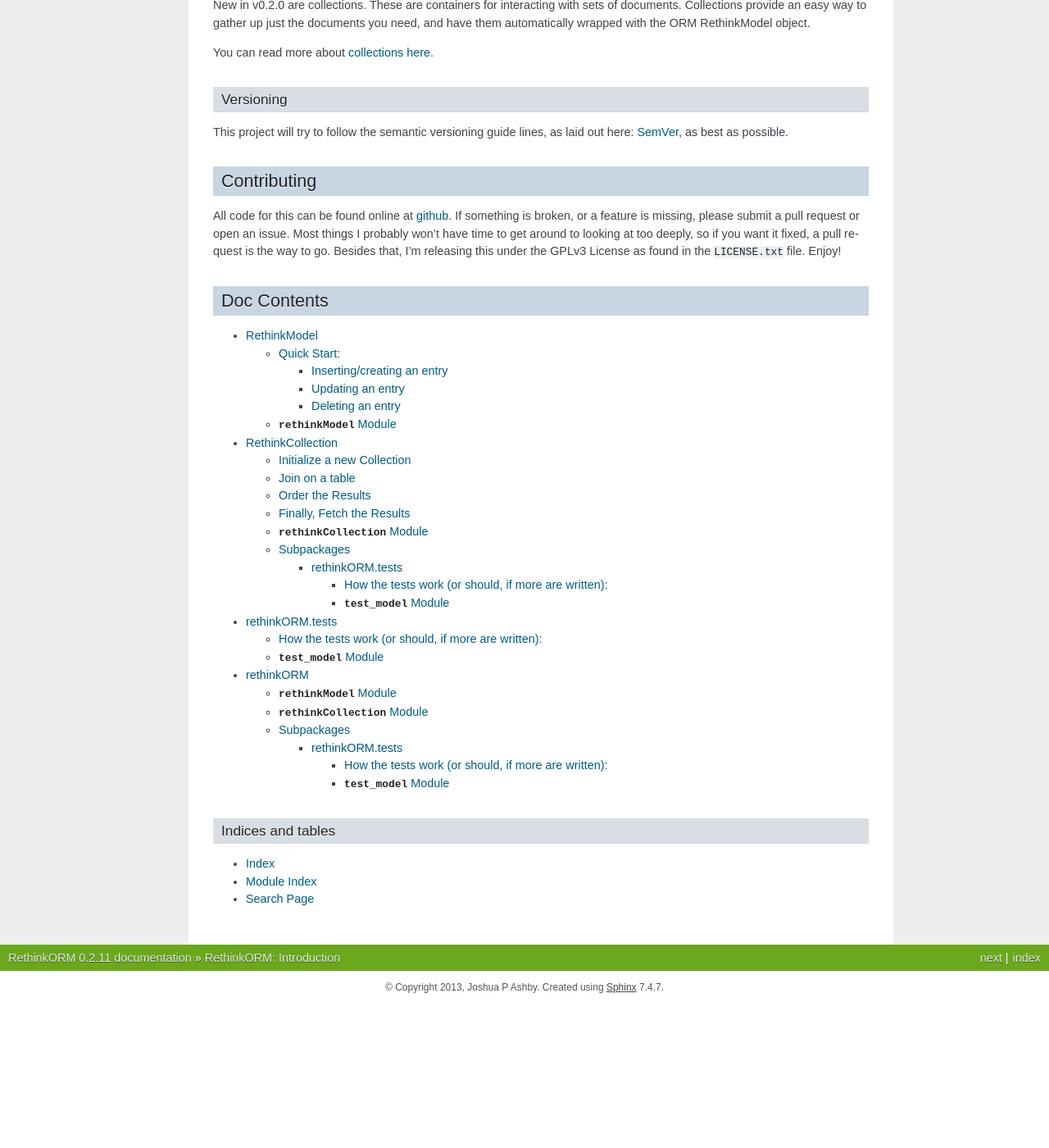
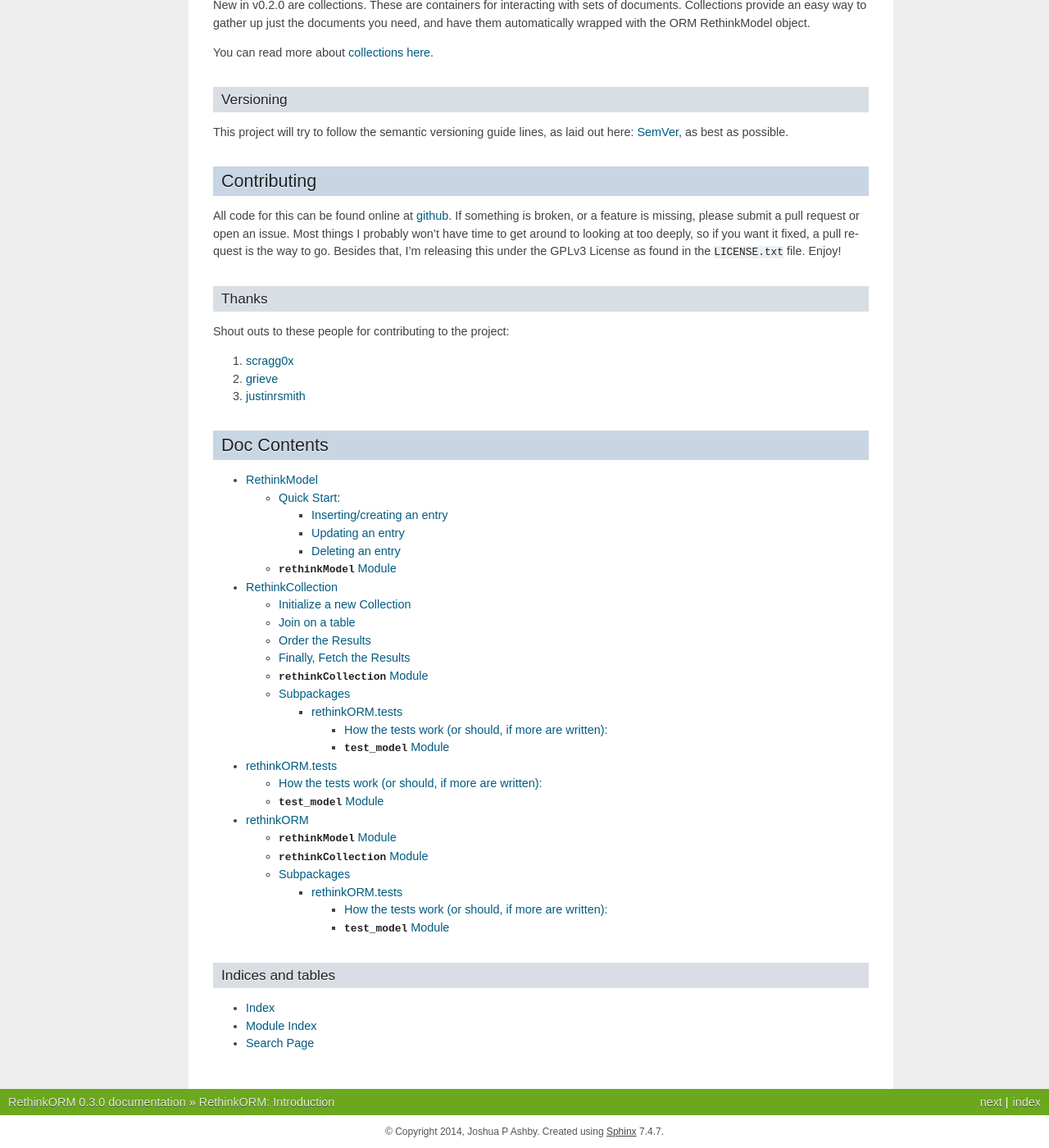
Before and after one commit to JoshAshby/pyRethinkORM, a Sphinx documentation site: the page built from docs/index.rst, in a window 1280 px wide and 1400 px high, scrolled down 1220 px. Shown: the whole window at 82% size. Built offline with Sphinx 7.4.7, drawn with Linux system fonts in a browser that asks for light colours; before the commit the page ends 2444 px from its top, so only the background shows below that; some of the changed text lies outside the part shown.

Commit message:
bump version to 0.3.0

```diff
--- a/CHANGES.txt
+++ b/CHANGES.txt
@@ -2,3 +2,4 @@
 v0.2.0, 2013/08/17 -- Addition of Collections and a few bugs
 v0.2.1, 2013/10/01 -- Bug fix for updating a record. Pull request #2 merged in.
 v0.2.11, 2013/10/01 -- Small patch in pull request #3 for previous bug fix.
+v0.3.0, 2014/5/5 -- Pull request #6 adds limit and offset to collections.
--- a/README.rst
+++ b/README.rst
@@ -1,4 +1,4 @@
-RethinkORM v0.2.11
+RethinkORM v0.3.0
 ==================
 
 Build status - Master:
--- a/docs/conf.py
+++ b/docs/conf.py
@@ -42,16 +42,16 @@
 
 # General information about the project.
 project = u'RethinkORM'
-copyright = u'2013, Joshua P Ashby'
+copyright = u'2014, Joshua P Ashby'
 
 # The version info for the project you're documenting, acts as replacement for
 # |version| and |release|, also used in various other places throughout the
 # built documents.
 #
 # The short X.Y version.
-version = '0.2.11'
+version = '0.3.0'
 # The full version, including alpha/beta/rc tags.
-release = '0.2.11'
+release = '0.3.0'
 
 # The language for content autogenerated by Sphinx. Refer to documentation
 # for a list of supported languages.
--- a/docs/index.rst
+++ b/docs/index.rst
@@ -110,6 +110,15 @@
 ``LICENSE.txt`` file. Enjoy!
 
 
+Thanks
+~~~~~~
+Shout outs to these people for contributing to the project:
+
+#. `scragg0x <https://github.com/scragg0x>`__
+#. `grieve <https://github.com/grieve>`__
+#. `justinrsmith <https://github.com/justinrsmith>`__
+
+
 Doc Contents
 ------------
 
--- a/rethinkORM/__init__.py
+++ b/rethinkORM/__init__.py
@@ -3,7 +3,7 @@
 from rethinkCollection import RethinkCollection
 import tests
 
-__version__ = '0.2.11'
+__version__ = '0.3.0'
 VERSION = tuple(map(int, __version__.split('.')))
 
 __all__ = ["RethinkModel",
```
Also changed, not shown: 1 other file.
